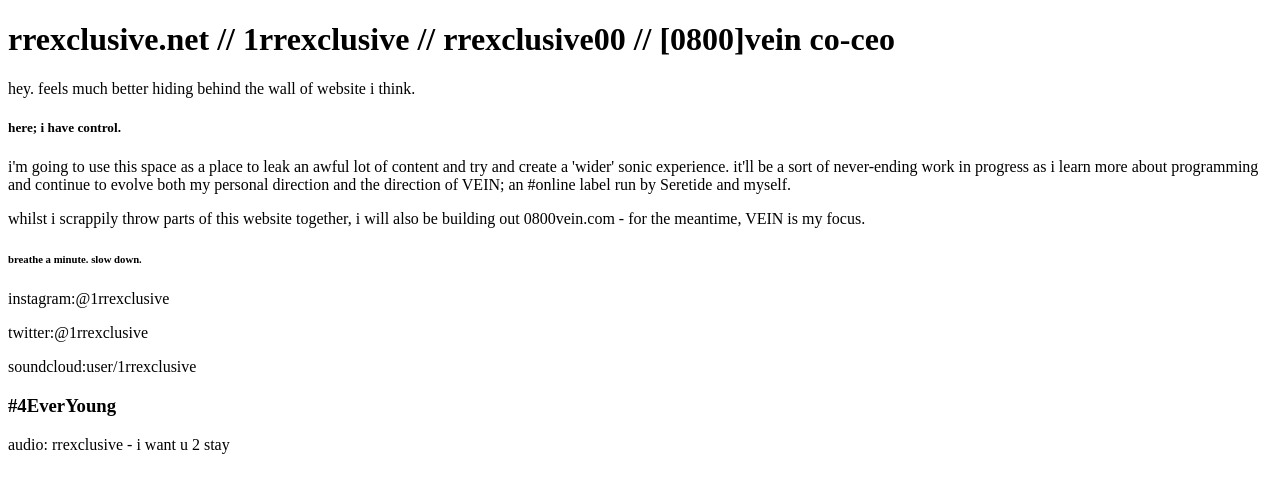
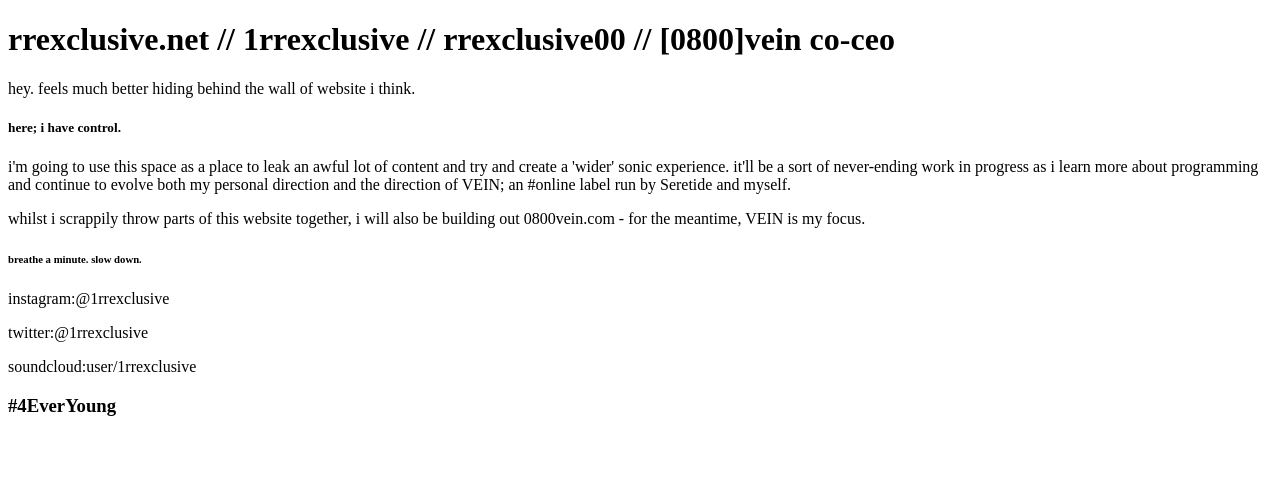
Before and after one commit to rrexclusive/rrexclusive.github.io, a plain HTML site: page index.html in a window 1280 px wide. Drawn offline with Linux system fonts and the light colour scheme.

Commit message:
Update index.html

```diff
--- a/index.html
+++ b/index.html
@@ -20,7 +20,6 @@
 
     <h3> #4EverYoung </h3>
 
-      <p>audio: rrexclusive - i want u 2 stay</p>
       <embed src="audio/audio.mp3" loop="true" autostart="true" width="2"
          height="0">
 
```
